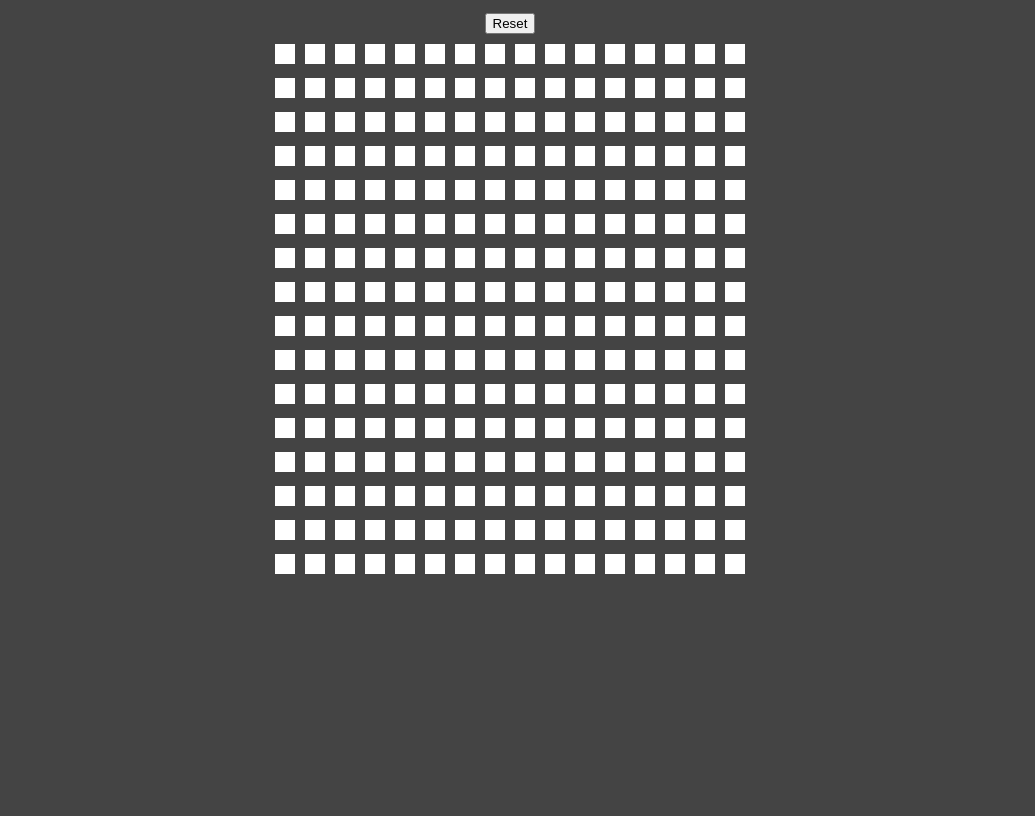
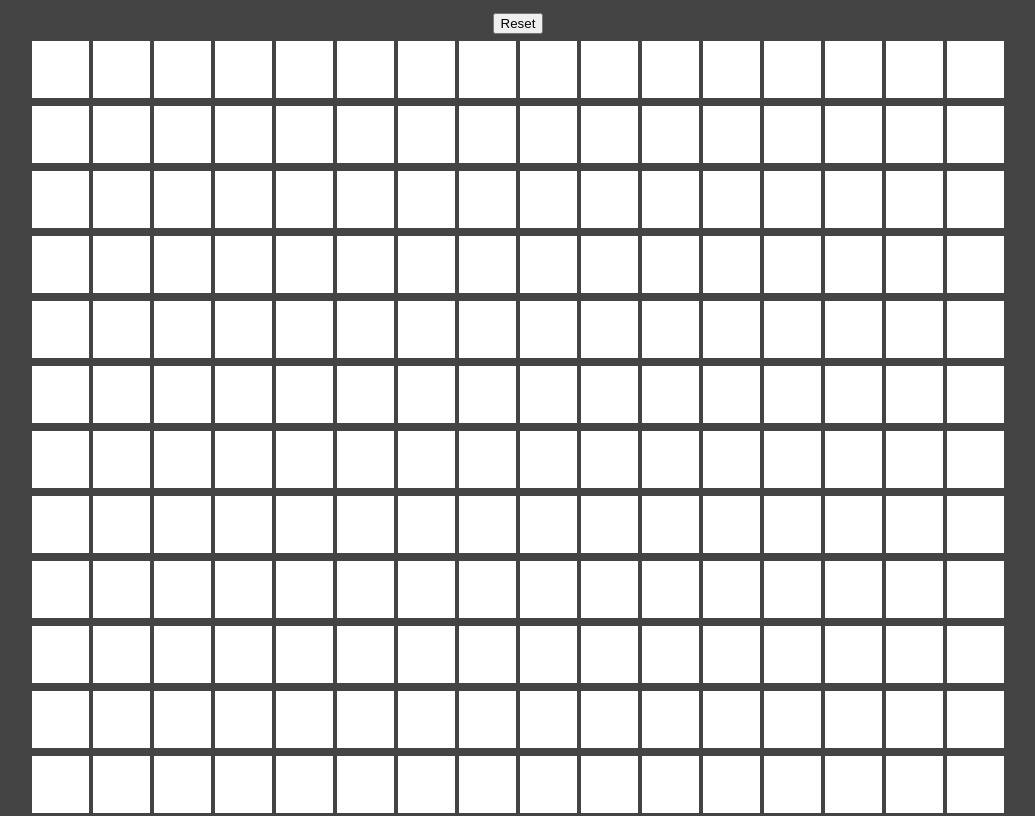
Before and after one commit to brycefarnsworth/etch-a-sketch, a plain HTML site: page index.html in a window 1280 px wide. Shown: the top 816 px of the page, without its empty margins (130-1165 px from the left). Drawn offline with Linux system fonts and the light colour scheme.

Commit message:
Completed. Works up to around 200 before cells become smaller than their margins, around 300 there's not enough room, and by around 500 it will crash.

```diff
--- a/css/etch-a-sketch.css
+++ b/css/etch-a-sketch.css
@@ -3,8 +3,8 @@ body {
 }
 
 #wrapper {
-	height: 800px;
-	width: 800px;
+	height: 1280px;
+	width: 1280px;
 	margin: 0 auto;
 	text-align: center;
 }
@@ -14,9 +14,9 @@ button {
 }
 
 div.cell {
-	height: 20px;
-	width: 20px;
+	height: 57px;
+	width: 57px;
 	display: inline-block;
 	background-color: #FFF;
-	margin: 5px;
+	margin: 2px;
 }
--- a/js/etch-a-sketch.js
+++ b/js/etch-a-sketch.js
@@ -1,3 +1,5 @@
+color = ["#FF0000", "#00FF00", "#0000FF"]
+
 $(document).ready( function() {
 
 	for( i = 0; i < 16; i++ ) {
@@ -9,14 +11,15 @@ $(document).ready( function() {
 
 	}
 
-	$('.cell').on('mouseenter', function() {
-		$(this).css('background-color', '#000');
+	$('#wrapper').on('mouseenter', '.cell', function() {
+		$(this).css('background-color', "#000");
 	});
 	$('button').on('click', function() {
 		$(".cell").remove();
 		$("br").remove();
 		$("#wrapper").append("<br>");
 		n = prompt("How big would you like your sketchpad?");
+		size = Math.floor((960 - 2 - (2 * n)) / n);
 		for( i = 0; i < n; i++ ) {
 
 			for( j = 0; j < n; j++ ) {
@@ -24,7 +27,8 @@ $(document).ready( function() {
 			};
 			$("#wrapper").append("<br>");
 
-		}
+		};
+		$(".cell").css({"height": size, "width": size});
 	});
 
 });
```
